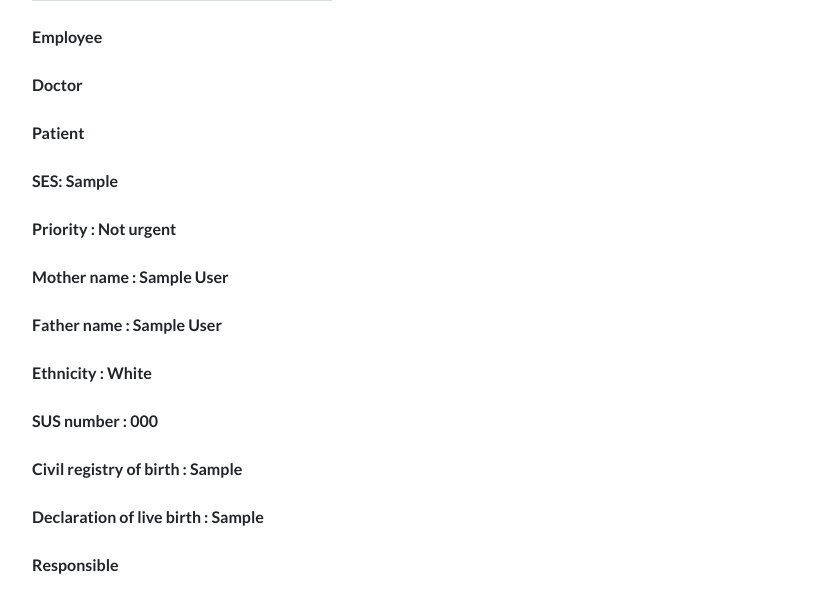
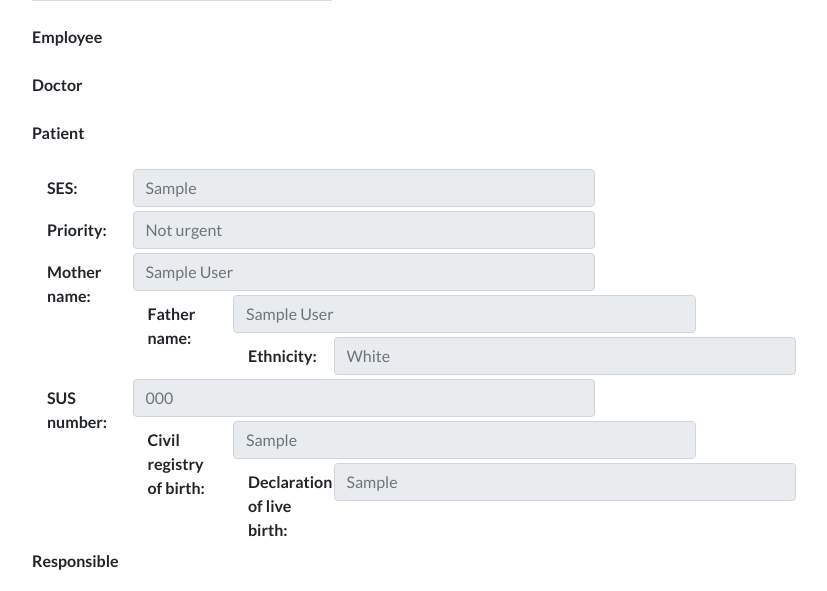
Before and after one commit to fga-eps-mds/2018.1-Dr-Down, a Django app: a page that uses drdown/templates/users/user_detail.html in a window 1280 px wide. Shown: the part 430-1021 px from the top of the page, without its empty margins (53-880 px from the left). Run offline with Django 3.2, Linux system fonts and the light colour scheme; a user stored in the database is signed in; tables that the repository leaves empty hold one stand-in row (values such as "Sample post"); grey boxes marked "Sample" are stand-in pictures; parts of the project's set-up code (start-up, migrations or seed data) failed here and were passed over; some libraries are stand-ins or nearby versions.

Commit message:
Changing patient user details
Styling attribute display mode

Co-authored-by: Gabriela Medeiros <gabriela.medeiros2010@hotmail.com.br>

```diff
--- a/drdown/templates/users/user_detail.html
+++ b/drdown/templates/users/user_detail.html
@@ -132,14 +132,80 @@
     <div class="col-sm-12">
       {% if user.patient %}
         <p><strong><label> Patient </label></strong></p>
-        <p><strong><label> SES: </label></strong> {{ patient_ses }} </p>
-        <p><strong><label> {% trans "Priority" %} : </label></strong> {{ patient_priority }} </p>
-        <p><strong><label> {% trans "Mother name" %} : </label></strong> {{ patient_mother_name }} </p>
-        <p><strong><label> {% trans "Father name" %} : </label></strong> {{ patient_father_name }} </p>
-        <p><strong><label> {% trans "Ethnicity" %} : </label></strong> {{ patient_ethnicity }} </p>
-        <p><strong><label> {% trans "SUS number" %} : </label></strong> {{ patient_sus_number }} </p>
-        <p><strong><label> {% trans "Civil registry of birth" %} : </label></strong> {{ patient_civil_registry_of_birth }} </p>
-        <p><strong><label> {% trans "Declaration of live birth" %} : </label></strong> {{ patient_declaration_of_live_birth }} </p>
+        {% if patient_ses %}
+        <div class="form-group row mb-1">
+          <label for="inputName" class=" col-form-label float-left mr-2 col-1"><strong>{% trans 'SES: '%}<strong></label>
+          <div>
+            <input class="form-control col-sm-5" id="inputName" placeholder="{{ patient_ses }}" disabled>
+          </div>
+        </div>
+        {% endif %}
+
+        {% if patient_priority %}
+        <div class="form-group row mb-1">
+          <label for="inputName" class=" col-form-label float-left mr-2 col-1"><strong>{% trans 'Priority: '%}<strong></label>
+          <div>
+            <input class="form-control col-sm-5" id="inputName" placeholder="{{ patient_priority }}" disabled>
+          </div>
+        </div>
+        {% endif %}
+
+        {% if patient_mother_name %}
+        <div class="form-group row mb-1">
+          <label for="inputName" class=" col-form-label float-left mr-2 col-1"><strong>{% trans 'Mother name: '%}<strong></label>
+          <div>
+            <input class="form-control col-sm-5" id="inputName" placeholder="{{ patient_mother_name }}" disabled>
+          </div>
+        </div>
+        {% endif %}
+
+        {% if patient_father_name %}
+        <div class="form-group row mb-1">
+          <label for="inputName" class=" col-form-label float-left mr-2 col-1"><strong>{% trans 'Father name: '%}<strong></label>
+          <div>
+            <input class="form-control col-sm-5" id="inputName" placeholder="{{ patient_father_name }}" disabled>
+          </div>
+        </div>
+        {% endif %}
+
+        {% if patient_ethnicity %}
+        <div class="form-group row mb-1">
+          <label for="inputName" class=" col-form-label float-left mr-2 col-1"><strong>{% trans 'Ethnicity: '%}<strong></label>
+          <div>
+            <input class="form-control col-sm-5" id="inputName" placeholder="{{ patient_ethnicity }}" disabled>
+          </div>
+        </div>
+        {% endif %}
+
+        {% if patient_sus_number %}
+        <div class="form-group row mb-1">
+          <label for="inputName" class=" col-form-label float-left mr-2 col-1"><strong>{% trans 'SUS number: '%}<strong></label>
+          <div>
+            <input class="form-control col-sm-5" id="inputName" placeholder="{{ patient_sus_number }}" disabled>
+          </div>
+        </div>
+        {% endif %}
+
+        {% if patient_civil_registry_of_birth %}
+        <div class="form-group row mb-1">
+          <label for="inputName" class=" col-form-label float-left mr-2 col-1"><strong>{% trans 'Civil registry of birth: '%}<strong></label>
+          <div>
+            <input class="form-control col-sm-5" id="inputName" placeholder="{{ patient_civil_registry_of_birth }}" disabled>
+          </div>
+        </div>
+        {% endif %}
+
+        {% if patient_declaration_of_live_birth %}
+        <div class="form-group row mb-1">
+          <label for="inputName" class=" col-form-label float-left mr-2 col-1"><strong>{% trans 'Declaration of live birth: '%}<strong></label>
+          <div>
+            <input class="form-control col-sm-5" id="inputName" placeholder="{{ patient_declaration_of_live_birth }}" disabled>
+          </div>
+        </div>
+        {% endif %}
+
+        <p></p>
+
       {% endif %}
     </div>
   </div>
```
